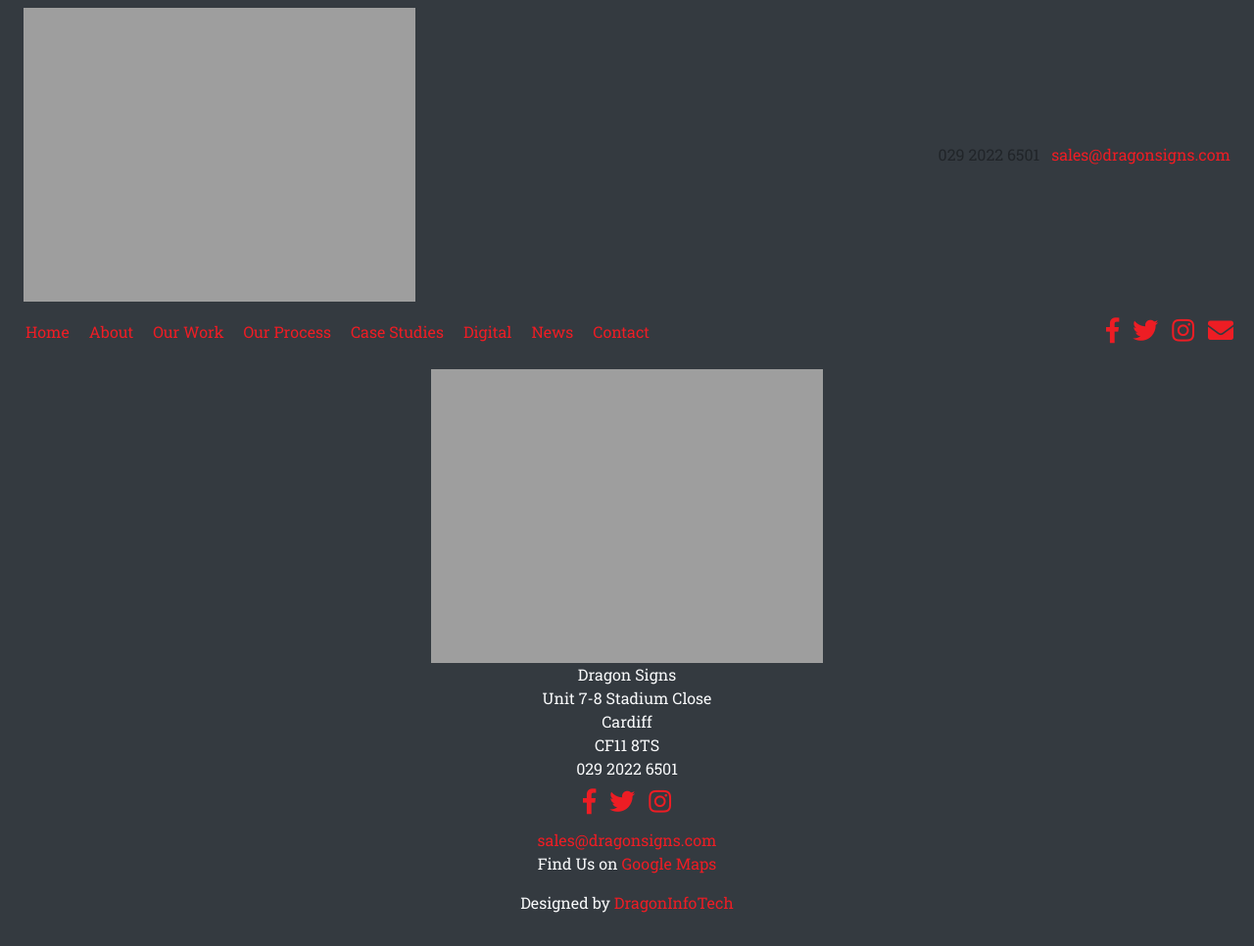
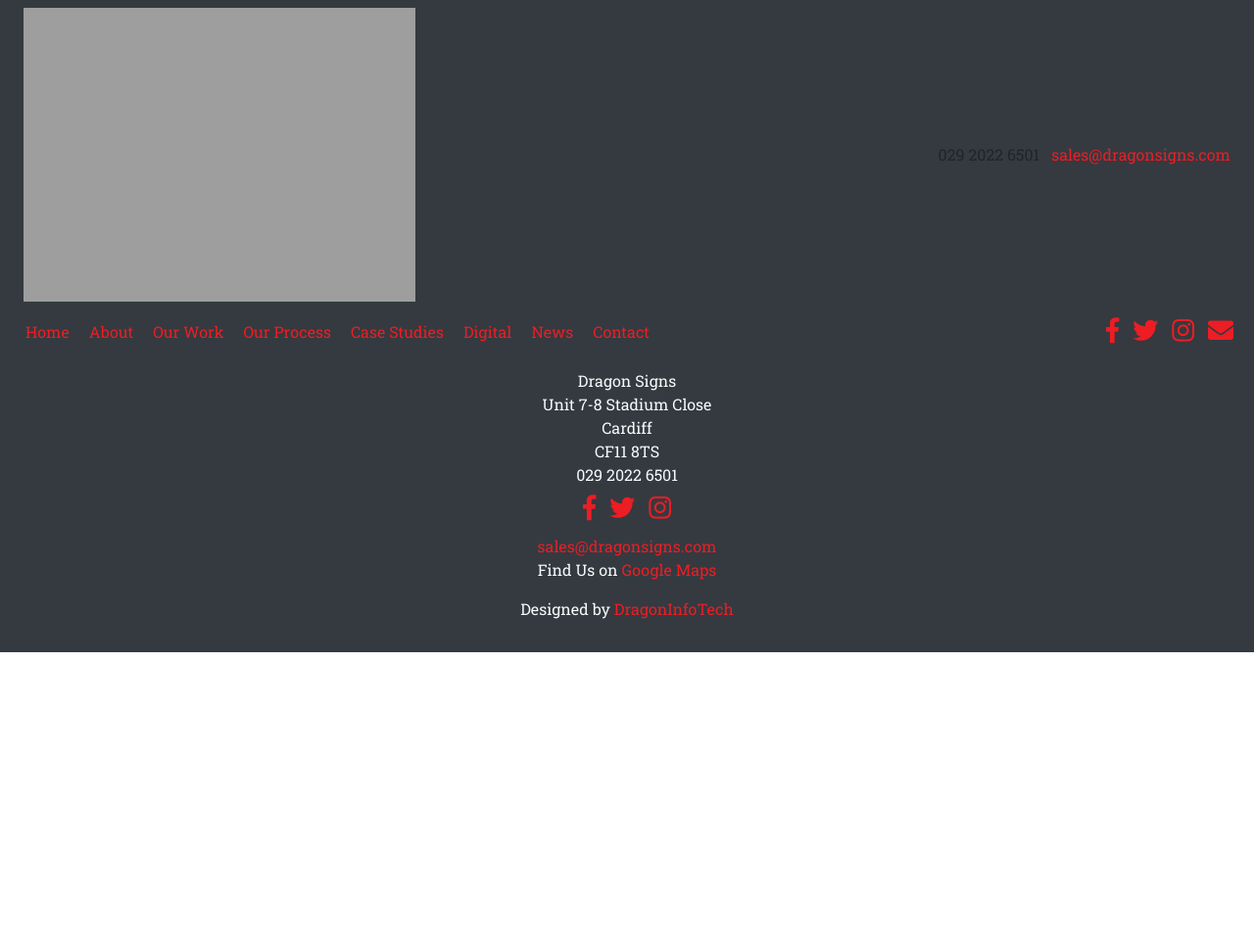
Before and after one commit to mike13683/Default-build, a Jekyll site: the page built from index.html, in a window 1280 px wide. Shown: the whole page at 98% size. Built offline with Jekyll 4.4.1, drawn with Linux system fonts in a browser that asks for light colours; nearby versions of some CDN libraries; a script that is not in the unit is left out; after the commit the page ends 900 px from its top, so only the background shows below that.

Commit message:
Update footer.html

```diff
--- a/_includes/footer.html
+++ b/_includes/footer.html
@@ -3,7 +3,6 @@
         <div class="row">
 
             <div class="col-sm-4 offset-sm-4">
-                <img class="d-block mx-auto" src="{{ site.url }}/assets/img/Dragon-Logo.png" alt="dragonsigns logo">
                 <div class="text-light text-center">
                     <address>
                         Dragon Signs<br>
```
